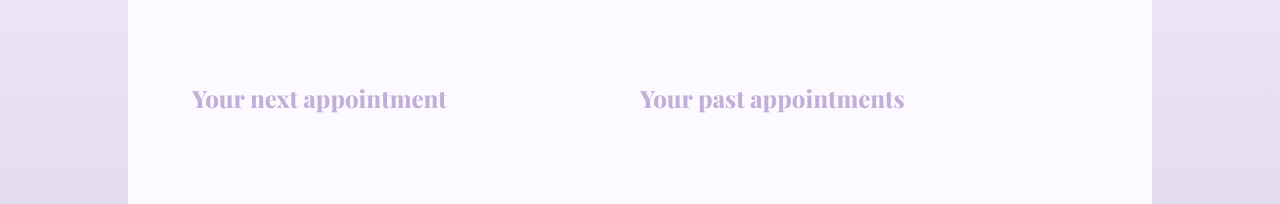
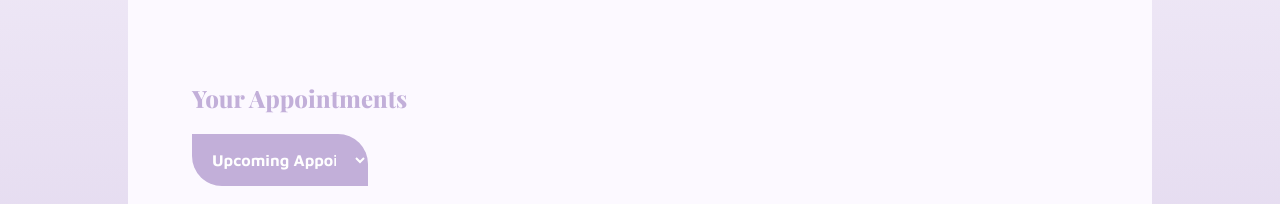
Before and after one commit to koenigscode/entoothiast-patient-ui, a Vue app: page / in a window 1280 px wide. Shown: the part 583-787 px from the top of the page. Built offline with nearby package versions, Linux system fonts and the light colour scheme; no server answers.

Commit message:
Integrate filter appointments based on timespan #13

```diff
--- a/src/assets/styles/style.css
+++ b/src/assets/styles/style.css
@@ -170,6 +170,17 @@ ul {
     font-weight: bold;
 }
 
+.timespanFilter {
+    background-color: #C2AFD9;
+    border-radius: 0 30px;
+    color: #FFFFFF;
+    padding: 1rem;
+    margin-right: 1rem;
+    font-family: 'Maven Pro';
+    font-size: 1rem;
+    font-weight: bold;
+}
+
 input[type="date"] {
     border: none;
     color: #FFFFFF;
@@ -196,8 +207,12 @@ input[type="date"] {
     color: #000000;
     text-align: left;
     min-width: 30%;
+    max-height: 300px;
+    overflow-y: auto;
 }
-
+.read-notification {
+    opacity: 0.5;
+}
 .close {
     border: none;
     background-color: #000000;
--- a/src/views/Home.vue
+++ b/src/views/Home.vue
@@ -5,9 +5,12 @@
         <div class="iconbar">
             <div v-if="showNotifications" class="notification-modal">
                 <h2 style="color: black;">Notifications</h2>
-                <ul><li v-for="notification in notifications" :key="notification.id">
+                <ul>
+    <li v-for="notification in notifications" :key="notification.id" :class="{ 'read-notification': notification.read }">
         <p>{{ notification.message }}</p><br>
-                  </li></ul>
+    </li>
+</ul>
+
                 <button @click="markNotificationsAsRead" class="close">Mark as read</button>
             </div>
 
@@ -17,21 +20,33 @@
         </div>
           <h1>Welcome, {{ name }}</h1>
           <div class="columns">
-              <div class="half-column">
-                  <h2>Your next appointment</h2>
-                  <ul><li v-for="appointment in upcomingAppointments" :key="appointment.id">
+  <div class="full-column">
+    <h2>Your Appointments</h2>
+    <div class="columns">
+      <div>
+
+        <select v-model="selectedTimespan" @change="filterByTimespan" id="timespanFilter" class="timespanFilter">
+          <option value="upcoming">Upcoming Appointments</option>
+          <option value="past">Past Appointments</option>
+        </select>
+      </div>
+    </div>
+
+    <div class="columns">
+      <ul id="appointments">
+        <li v-for="appointment in filteredAppointments" :key="appointment.id">
           <div class="appointment">
-                          <p><b>{{ appointment.timeslot_id }}</b><br>{{ appointment.dentist_id }}</p>
-                          <p><img src="../assets/cancel.png" class="book" @click="cancelAppointment(appointment.timeslot_id)"> Cancel appointment</p>
+            <p><b>Start Time:</b> {{ formatDateTime(appointment.start_time) }}</p>
+            <p><b>End Time:</b> {{ formatDateTime(appointment.end_time) }}</p>
+            <p v-if="isUpcomingAppointment(appointment)">
+                <img src="../assets/cancel.png" class="book" @click="cancelAppointment(appointment.id)">
+                Cancel appointment
+            </p>
           </div>
-                  </li></ul>
+        </li>
+      </ul>
+      <div v-if="noAppointmentsMessage" class="no-timeslots-message">{{ noAppointmentsMessage }}</div>
     </div>
-              <div class="half-column">
-                <h2>Your past appointments</h2>
-                <ul><li v-for="appointment in pastAppointments" :key="appointment.id">
-                <div class="appointment">
-                    <p><b>{{ appointment.timeslot_id }}</b><br> {{ appointment.dentist_id }}</p>
-                </div></li></ul>
   </div>
 </div>
 
@@ -108,12 +123,16 @@
         appointmentsThisYear: 0,
         mostUsedDentist: '',
         noTimeslotsMessage: '',
+        selectedTimespan: 'upcoming',
+        filteredAppointments: [],
+        noAppointmentsMessage: '',
       }
     },
     mounted() {
         this.getUserData()
         this.getAllClinics()
         this.getAllDentists()
+        this.filterByTimespan();
         this.getTimeslots(this.startTime)
         this.getUserStatistics()
     },
@@ -130,8 +149,9 @@
                 const userData = response.data.message[0];
                 this.username = userData.username;
                 this.name = userData.name;
-                this.getUsersAppointments()
-                this.getUsersNotifications()
+                this.filterByTimespan();
+                this.getUsersNotifications();
+                this.getTimeslots(this.startTime);
             })
             .catch(error => {
                 console.error('Error fetching user data:', error)
@@ -145,38 +165,78 @@
         },
 
 
-        getUsersAppointments() {
+  filterByTimespan() {
+      this.noAppointmentsMessage = '';
       const userId = localStorage.getItem('userId');
 
       if (!userId) {
         console.error('User ID not found in local storage.');
         return;
       }
+      const timespan = this.selectedTimespan;
 
-            Api.get(`/v1/users/${userId}/appointments`)
+      Api.get(`/v1/users/${userId}/appointments?timespan=${timespan}`)
         .then(response => {
-                const allAppointments = response.data.message
+          this.filteredAppointments = response.data.appointments.filter(appointment => !appointment.cancelled);
+        this.noAppointmentsMessage =
+        this.filteredAppointments.length === 0
+        ? `No upcoming appointments available.`
+        : '';
+})
+        .catch(error => {
+          console.error(error.response.data);
+        });
+    },
 
-                allAppointments.forEach(appointment => {
-                    const timeslotId = appointment.timeslot_id
+    cancelAppointment(appointmentId) {
 
-                    Api.get(`/v1/timeslots/${timeslotId}`)
+    const cancelData = {
+        cancelled: true
+    };
+
+    Api.patch(`/v1/appointments/${appointmentId}`, cancelData)
         .then(response => {
-                        const timeslotEndTime = new Date(response.data.end_time)
+            console.log('Appointment canceled successfully:', response.data);
 
-                        if (timeslotEndTime > this.startTime) {
-                            this.upcomingAppointments.push(appointment)
-                        } else {
-                            this.pastAppointments.push(appointment)
+            const index = this.filteredAppointments.findIndex(appointment => appointment.id === appointmentId);
+            if (index !== -1) {
+            this.filteredAppointments.splice(index, 1);
         }
         })
         .catch(error => {
-                        console.error(error.response.data)
-                    })
-                })
+            console.error('Error canceling appointment:', error.response.data);
+        });
+},
+
+isUpcomingAppointment(appointment) {
+        const currentTime = new Date();
+        const appointmentStartTime = new Date(appointment.start_time);
+        return appointmentStartTime > currentTime;
+    },
+
+    bookAppointment(timeslot) {
+        const userId = localStorage.getItem('userId');
+        console.log('Timeslot object:', timeslot);
+        var newAppointment = {
+            timeslot_id: timeslot.id,
+            patient_id: userId,
+            dentist_id: timeslot.dentist_id,
+            cancelled: false,
+            confirmed: true
+        }
+        console.log(newAppointment)
+        Api.post('/v1/appointments', newAppointment)
+            .then(response => {
+                console.log(response.data);
+
+                const index = this.timeslots.findIndex(slot => slot.id === timeslot.id);
+                if (index !== -1) {
+                    this.timeslots.splice(index, 1);
+                }
+                this.filterByTimespan();
             })
             .catch(error => {
-                console.error(error.response.data);
+                console.error(error.response.data)
             })
     },
 
@@ -218,15 +278,18 @@
         console.error('User ID not found in local storage.');
         return;
     }
+
     Api.patch(`/v1/users/${userId}/notifications`)
         .then(response => {
             console.log('Notifications marked as read:', response.data);
             this.showNotifications = false;
+            this.notifications = [];
         })
         .catch(error => {
             console.error('Error marking notifications as read:', error.response.data);
         });
 },
+
 
         getTimeslots(startTime) {
             console.log('calling timeslots')
@@ -247,41 +310,6 @@
                 ...timeslot,
                 dentist: timeslot.dentist_name,
             }));
-            })
-            .catch(error => {
-                console.error(error.response.data)
-            })
-        },
-
-        bookAppointment(timeslot) {
-            const userId = localStorage.getItem('userId');
-            console.log('Timeslot object:', timeslot);
-            var newAppointment = {
-                timeslot_id: timeslot.id,
-                patient_id: userId,
-                dentist_id: timeslot.dentist_id,
-                cancelled: false,
-                confirmed: true
-            }
-            console.log(newAppointment)
-            Api.post('/v1/appointments', newAppointment)
-            .then(response => {
-                console.log(response.data)
-                newAppointment = response.data
-            })
-            .catch(error => {
-                console.error(error.response.data)
-            })
-        },
-
-        cancelAppointment(timeslot) {
-            const cancelledAppointment = {
-                timeslot_id: timeslot,
-                cancelled: true
-            }
-            Api.patch(`/v1/appointments/`, cancelledAppointment)
-            .then(response => {
-                console.log(response.data)
             })
             .catch(error => {
                 console.error(error.response.data)
```
Also changed, not shown: src/assets/new_appointment_icon.png (added). Lines whose indentation alone changed are shown as unchanged.
